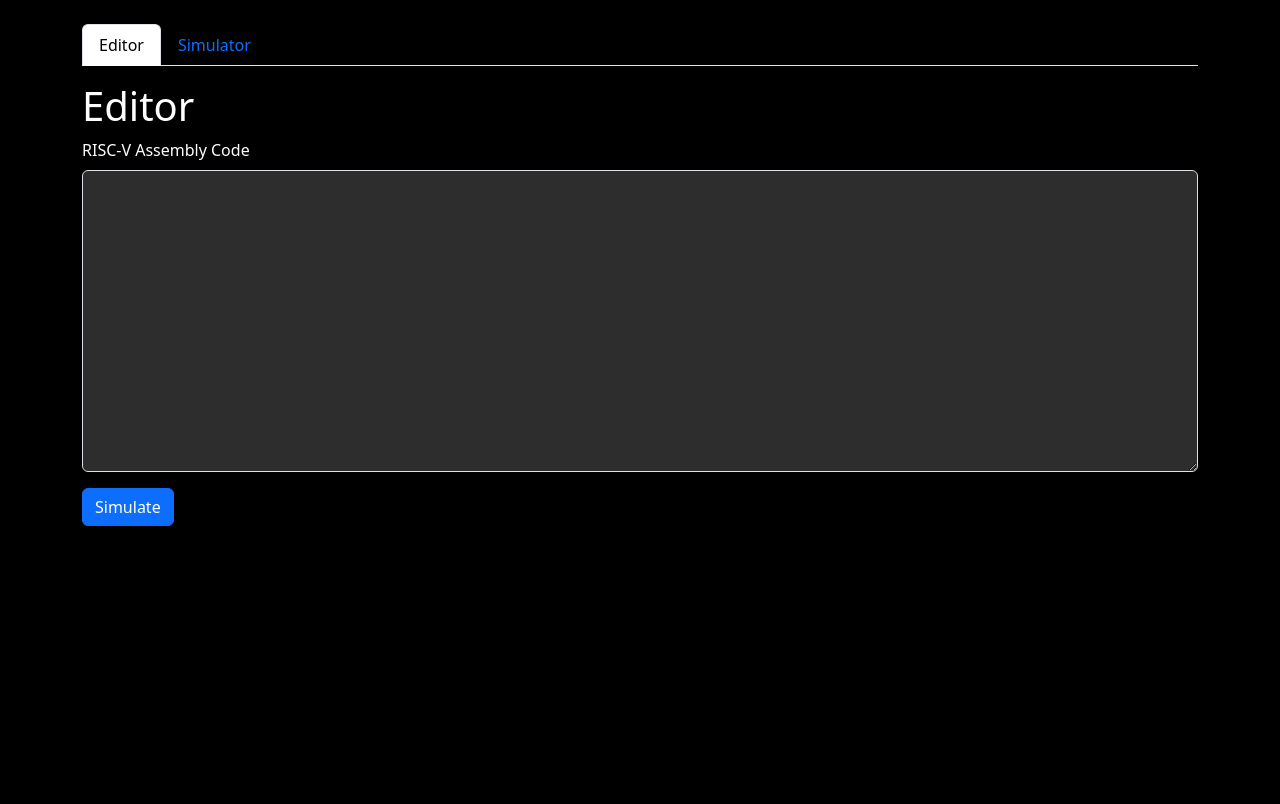
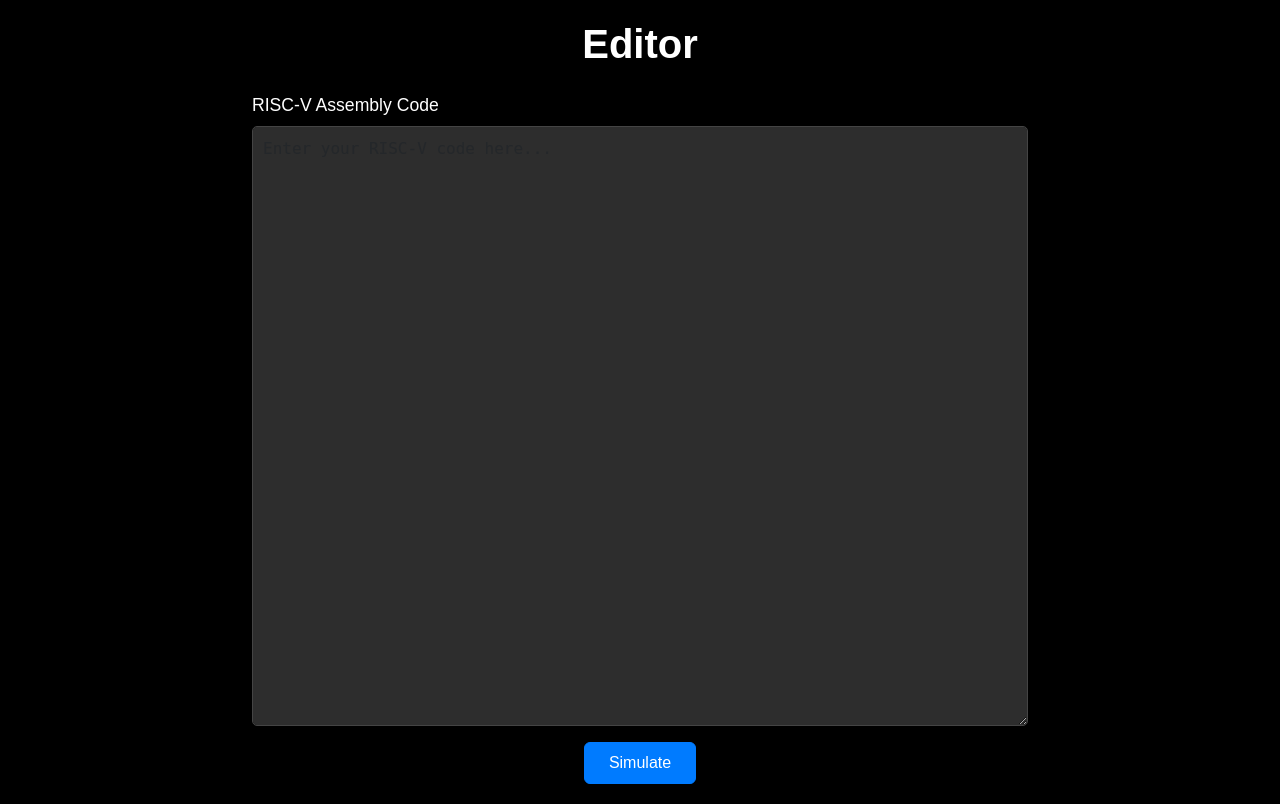
Before and after one commit to somnainwal2507/CS204_PROJECT, a Flask app: page /editor in a window 1280 px wide. Before the commit the page ends 526 px from the top, so only its background shows below. Run offline with Flask 3, Linux system fonts and the light colour scheme.

Commit message:
sundarify editor

```diff
--- a/templates/editor.html
+++ b/templates/editor.html
@@ -2,19 +2,25 @@
 {% block title %}RISC-V Editor{% endblock %}
 {% block content %}
 <style>
-  /* Style for the RISC-V code text area */
+  /* Custom styling for the RISC-V assembly code text area */
   #code {
-    background-color: #2d2d2d; /* dark gray background */
-    color: #ffffe0;            /* light yellow text */
+    background-color: #2d2d2d; /* Dark gray background */
+    color: #ffffe0;            /* Light yellow text */
+    border: 1px solid #444;
+    border-radius: 5px;
+    font-family: monospace;
+    padding: 10px;
+    min-height: 600px;         /* Ensures the textarea is tall enough */
   }
 </style>
 
-<h1>Editor</h1>
 <form method="POST" action="{{ url_for('editor') }}">
   <div class="mb-3">
     <label for="code" class="form-label">RISC-V Assembly Code</label>
-    <textarea id="code" name="code" rows="12" class="form-control">{{ code }}</textarea>
+    <textarea id="code" name="code" rows="18" class="form-control" placeholder="Enter your RISC-V code here...">{{ code }}</textarea>
   </div>
-  <button type="submit" class="btn btn-primary">Simulate</button>
+  <div class="text-center">
+    <button type="submit" class="btn btn-primary px-4 py-2">Simulate</button>
+  </div>
 </form>
 {% endblock %}
--- a/templates/layout.html
+++ b/templates/layout.html
@@ -2,14 +2,36 @@
 <html lang="en">
 <head>
   <meta charset="UTF-8" />
-  <title>{% block title %}RISC-V Simulator{% endblock %}</title>
-  <link
-    rel="stylesheet"
-    href="https://cdn.jsdelivr.net/npm/bootstrap@5.3.0/dist/css/bootstrap.min.css" />
+  <title>{% block title %}Editor{% endblock %}</title>
+  <link rel="stylesheet" href="https://cdn.jsdelivr.net/npm/bootstrap@5.3.0/dist/css/bootstrap.min.css" />
   <style>
     body {
-      background-color: black; /* Set the page background to black */
-      color: white;  /* Change text color to white for readability */
+      background-color: #000; /* Black background */
+      color: #fff;
+      font-family: Arial, sans-serif;
+      margin: 0;
+      padding: 20px;
+    }
+    .container {
+      max-width: 800px;
+      margin: 0 auto;
+    }
+    h1 {
+      font-size: 2.5rem;
+      font-weight: bold;
+      margin-bottom: 1.5rem;
+      text-align: center;
+    }
+    .form-label {
+      font-size: 1.1rem;
+    }
+    .btn-primary {
+      background-color: #007bff;
+      border-color: #007bff;
+    }
+    .btn-primary:hover {
+      background-color: #0069d9;
+      border-color: #0062cc;
     }
     .pane {
       max-height: 400px;
@@ -18,30 +40,16 @@
       padding: 0.5rem;
     }
     .highlight {
-      background-color: #ffeeba; /* light yellow highlight */
+      background-color: #ffeeba;
     }
   </style>
 </head>
-<body class="p-4">
+<body>
   <div class="container">
-    <ul class="nav nav-tabs mb-3">
-      <li class="nav-item">
-        <a class="nav-link {% if request.endpoint == 'editor' %}active{% endif %}"
-           href="{{ url_for('editor') }}">
-          Editor
-        </a>
-      </li>
-      <li class="nav-item">
-        <a class="nav-link {% if request.endpoint == 'simulator' %}active{% endif %}"
-           href="{{ url_for('simulator') }}">
-          Simulator
-        </a>
-      </li>
-    </ul>
-
+    <!-- A static title that appears on every page inheriting this layout -->
+    <h1>Editor</h1>
     {% block content %}{% endblock %}
   </div>
-
   <script src="https://cdn.jsdelivr.net/npm/bootstrap@5.3.0/dist/js/bootstrap.bundle.min.js"></script>
 </body>
 </html>
```
